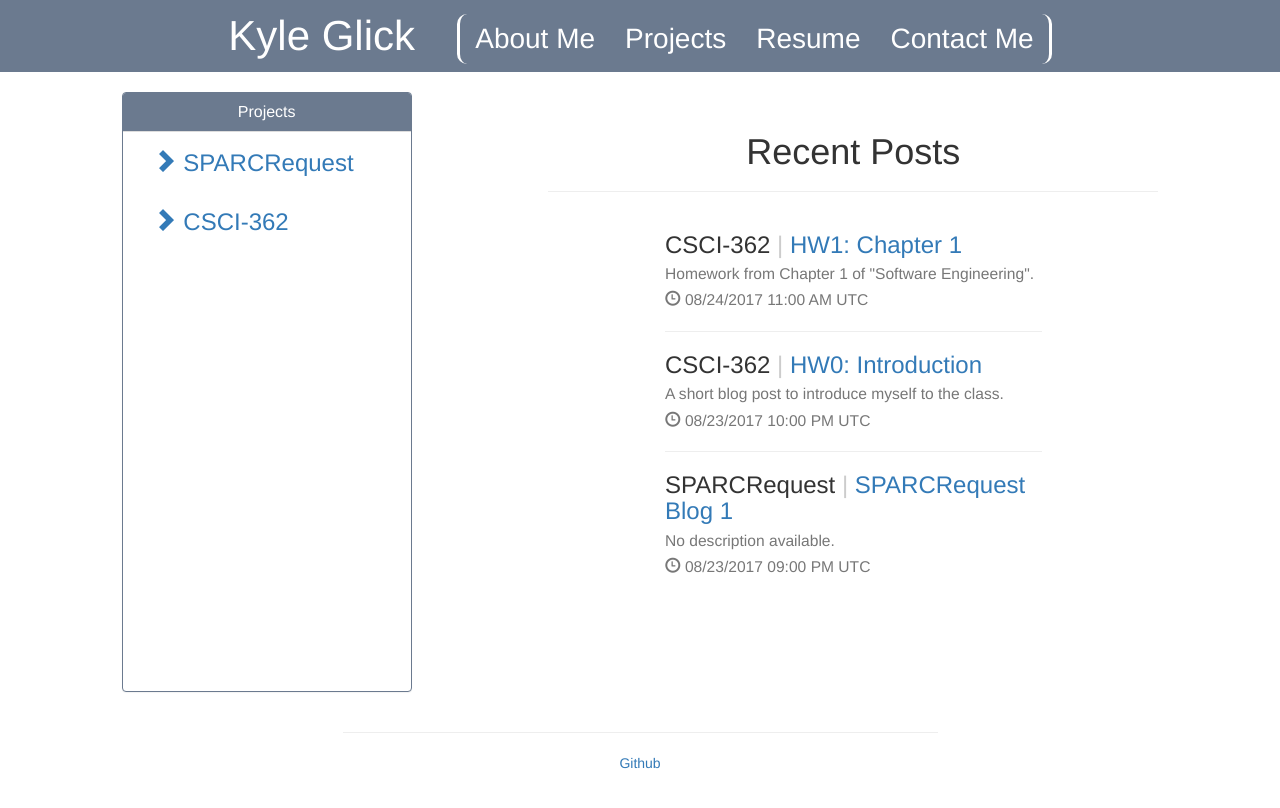
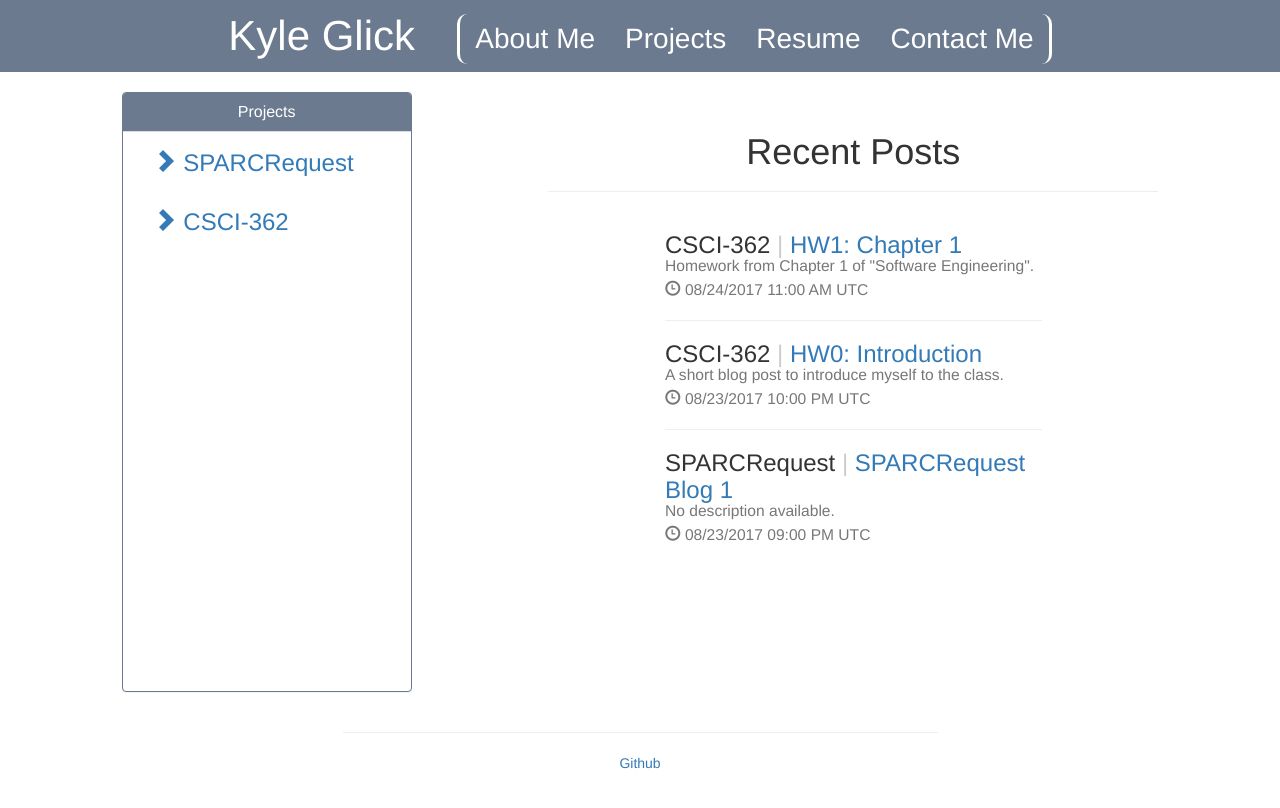
Before and after one commit to kayla-glick/kayla-glick.github.io, a Jekyll site: the page built from projects/index.html, in a window 1280 px wide. Shown: the top 808 px of the page. Built offline with Jekyll 4.4.1, drawn with Linux system fonts in a browser that asks for light colours; nearby versions of some CDN libraries.

Commit message:
post preview description, css edits

```diff
--- /dev/null
+++ b/_includes/post_description.html
@@ -0,0 +1 @@
+<small class="post-description">{{include.description | xml_escape | markdownify}}</small>
--- a/_includes/post_preview.html
+++ b/_includes/post_preview.html
@@ -3,7 +3,6 @@
     <span class="grey-divider">|</span>
     <a href="{{include.post.url}}">{{include.post.title}}</a>
     <br>
-    <small>{{include.post.description}}</small>
-    <br>
+    {% include post_description.html description=include.post.description %}
     {% include post_date.html date=include.post.date %}
   </h3>
--- a/_includes/project_nav.html
+++ b/_includes/project_nav.html
@@ -17,15 +17,12 @@
                   {% for posts in category %}
                     {% for post in posts %}
                       {% unless post.title == blank %}
-                        <li>
+                        <li class="post-preview">
                           <h4>
-                            <a href="{{post.url}}">
-                              {{post.title}}
-                              <br>
-                              <small>{{post.description}}</small>
-                              <br>
-                              {% include post_date.html date=post.date %}
-                            </a>
+                            <a href="{{post.url}}">{{post.title}}</a>
+                            <br>
+                            {% include post_description.html description=post.description %}
+                            {% include post_date.html date=post.date %}
                           </h4>
                         </li>
                       {% endunless %}
--- a/_layouts/post.html
+++ b/_layouts/post.html
@@ -8,8 +8,7 @@ layout: projects
       <span class="grey-divider">|</span>
       {{page.title}}
       <br>
-      <small>{{page.description}}</small>
-      <br>
+      {% include post_description.html description=page.description %}
       {% include post_date.html date=page.date %}
     </h3>
   </div>
--- a/_layouts/projects.html
+++ b/_layouts/projects.html
@@ -8,6 +8,7 @@
     <link rel="stylesheet" href="https://maxcdn.bootstrapcdn.com/bootstrap/3.3.7/css/bootstrap.min.css" integrity="sha384-BVYiiSIFeK1dGmJRAkycuHAHRg32OmUcww7on3RYdg4Va+PmSTsz/K68vbdEjh4u" crossorigin="anonymous">
     <link rel="stylesheet" href="/assets/css/layout.css">
     <link rel="stylesheet" href="/assets/css/projects.css">
+    <link rel="stylesheet" href="/assets/css/posts.css">
     <script src="https://code.jquery.com/jquery-3.1.1.slim.min.js" integrity="sha384-A7FZj7v+d/sdmMqp/nOQwliLvUsJfDHW+k9Omg/a/EheAdgtzNs3hpfag6Ed950n" crossorigin="anonymous"></script>
     <script src="https://cdnjs.cloudflare.com/ajax/libs/tether/1.4.0/js/tether.min.js" integrity="sha384-DztdAPBWPRXSA/3eYEEUWrWCy7G5KFbe8fFjk5JAIxUYHKkDx6Qin1DkWx51bBrb" crossorigin="anonymous"></script>
     <script src="https://maxcdn.bootstrapcdn.com/bootstrap/3.3.7/js/bootstrap.min.js" integrity="sha384-Tc5IQib027qvyjSMfHjOMaLkfuWVxZxUPnCJA7l2mCWNIpG9mGCD8wGNIcPD7Txa" crossorigin="anonymous"></script>
--- a/assets/css/layout.css
+++ b/assets/css/layout.css
@@ -104,7 +104,7 @@ a:not(.nav-link):not(.btn):hover {
   color: var(--apricot);
 }
 
-a:not(.nav-link):not(.btn):focus {
+a:not(.nav-link):not(.btn):active {
   color: var(--apricot-secondary);
 }
 
--- /dev/null
+++ b/assets/css/posts.css
@@ -0,0 +1,13 @@
+.post-preview:not(:last-child):not(li) {
+  padding-bottom: 20px;
+  border-bottom: 1px solid #eeeeee;
+}
+
+li.post-preview:not(:last-child) {
+  padding-bottom: 10px;
+  border-bottom: 1px solid #eeeeee;
+}
+
+.post-description p {
+  margin: 0px;
+}
--- a/assets/css/projects.css
+++ b/assets/css/projects.css
@@ -42,9 +42,3 @@
 .collapse {
   transition: all 100ms cubic-bezier(1, 0, 0, 1);
 }
-
-/* Template */
-.post-preview:not(:last-child) {
-  padding-bottom: 20px;
-  border-bottom: 1px solid #eeeeee;
-}
```
